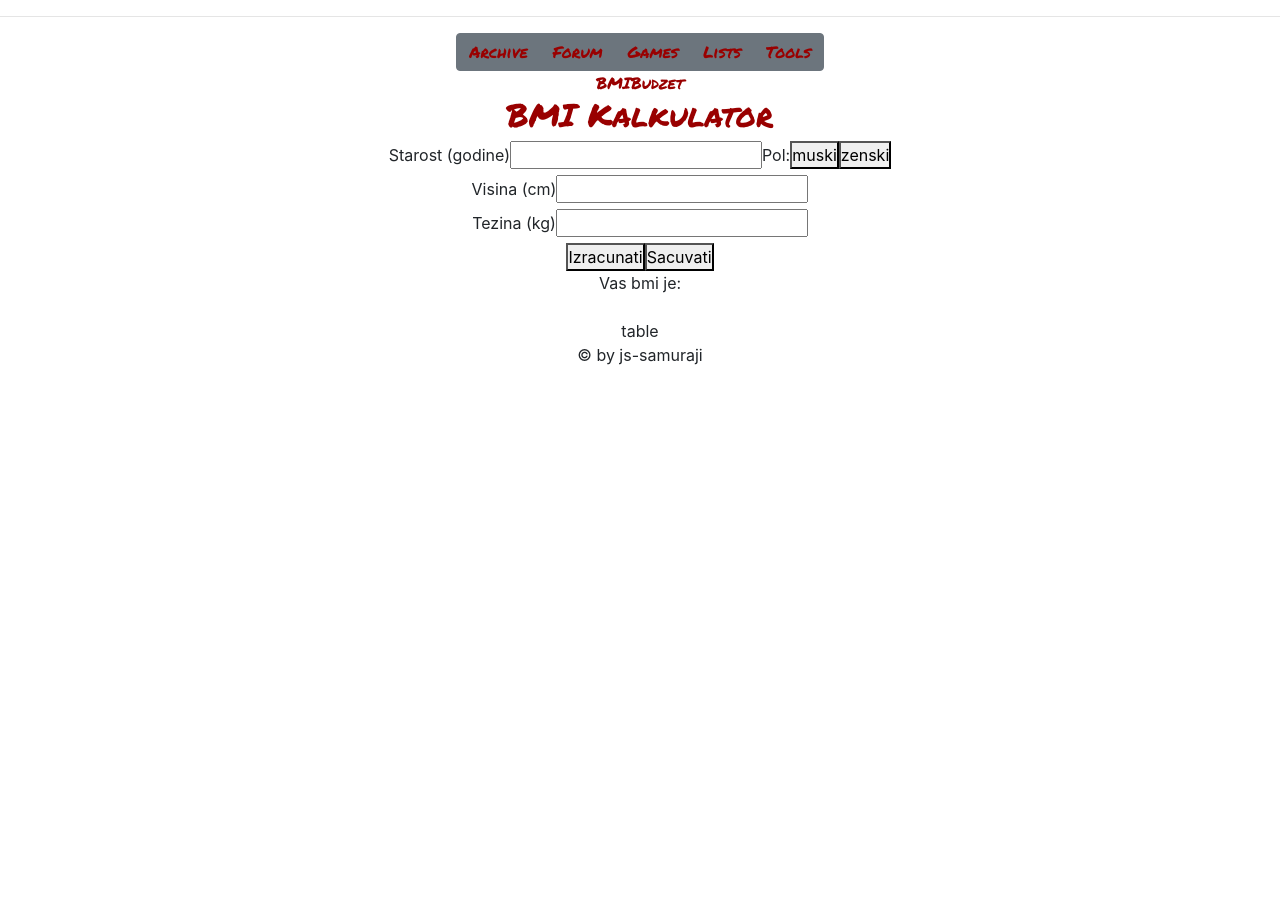
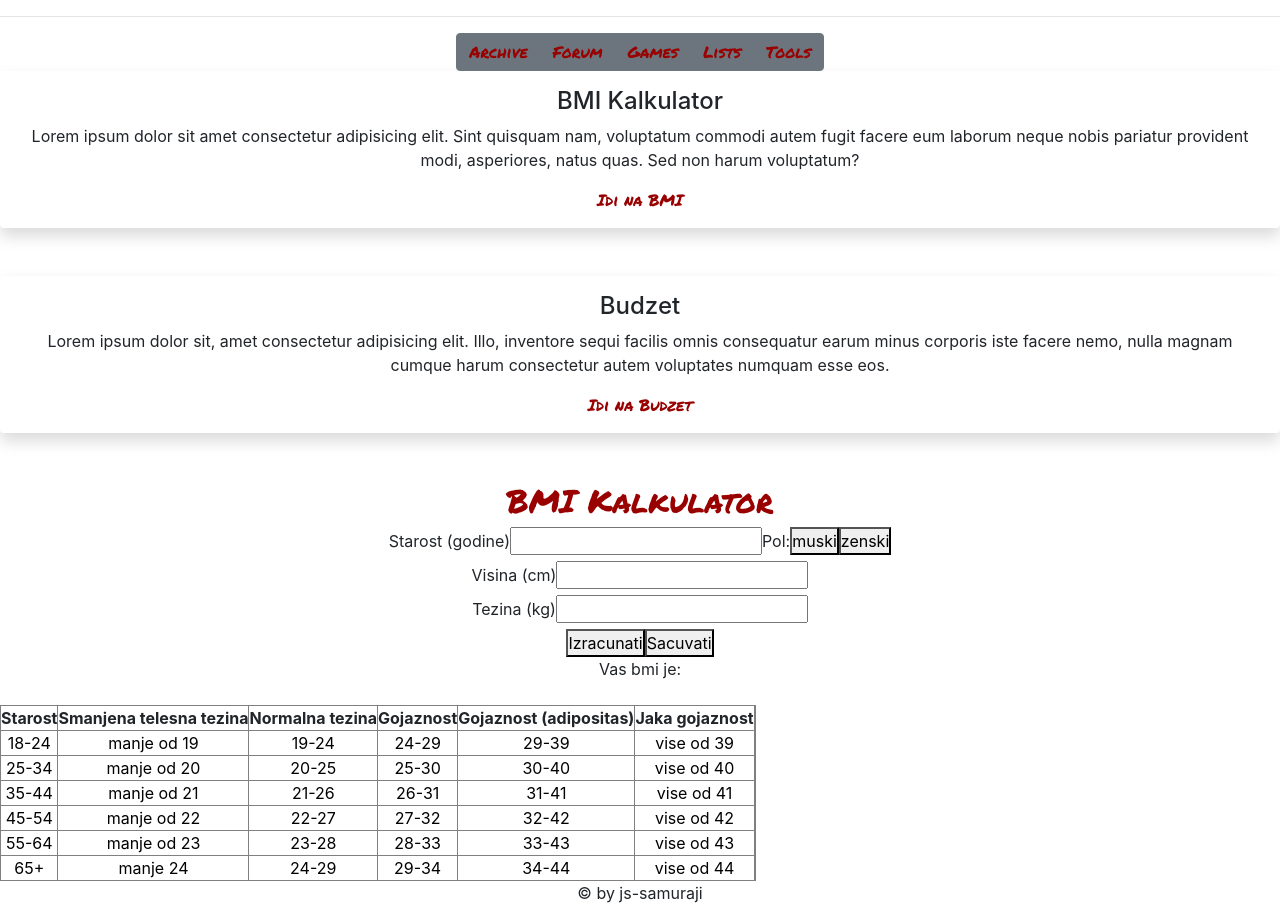
Before and after one commit to js-samuraji/staznam.rs, a React (Create React App) app: page /staznam.rs/tools/bmi in a window 1280 px wide. Shown: the part 800-1721 px from the top of the page. Before the commit the page ends 1183 px from the top, so only its background shows below. Built offline with nearby package versions, Linux system fonts and the light colour scheme.

Commit message:
minor changes

```diff
--- a/src/components/tools/Tools.jsx
+++ b/src/components/tools/Tools.jsx
@@ -10,16 +10,22 @@ export default function Tools() {
 
 
   return (
-    <div>
-      <div>
-        <Link to="/tools/bmi">BMI</Link>
-        {/* <Link to="/tools/calories"></Link> */}
-        <Link to="/tools/budget">Budzet</Link>
-
+    <div >
+      <div className="shadow p-3 mb-5 bg-white rounded">
+        <h4>BMI Kalkulator</h4>
+        <p>Lorem ipsum dolor sit amet consectetur adipisicing elit. Sint quisquam nam, voluptatum commodi autem fugit facere eum laborum neque nobis pariatur provident modi,
+          asperiores, natus quas. Sed non harum voluptatum?</p>
+        <Link to="/tools/bmi" >Idi na BMI</Link>
+      </div>
+      <div className="shadow p-3 mb-5 bg-white rounded">
+        <h4>Budzet</h4>
+        <p>Lorem ipsum dolor sit, amet consectetur adipisicing elit. Illo, inventore sequi facilis omnis consequatur earum minus corporis iste facere nemo,
+           nulla magnam cumque harum consectetur autem voluptates numquam esse eos.</p>
+        <Link to="/tools/budget">Idi na Budzet</Link>
       </div>
       <Switch>
-        <Route path="/tools/bmi" exact component={Bmi} />
-        <Route path="/tools/budget" exact component={Budget} />
+        <Route exact path="/tools/bmi" component={Bmi} />
+        <Route path="/tools/budget" component={Budget} />
       </Switch>
 
     </div>
--- a/src/components/tools/bmi/Bmi.jsx
+++ b/src/components/tools/bmi/Bmi.jsx
@@ -9,8 +9,6 @@ export default function Bmi() {
   const [mass, setMass] = useState();
 
   const calculateBmi = () => {
-
-    console.log('age', age, 'gender', gender, 'height', height, mass);
     let tmp = mass / (height * height) * 10000;
     setBmi((Math.round(tmp * 100) / 100).toFixed(2));
   }
@@ -41,7 +39,7 @@ export default function Bmi() {
         <p>{bmi}</p>
       </div>
       <div>
-        <BmiTable />
+        <BmiTable gender={gender} age={age} />
       </div>
     </div>
   );
--- a/src/components/tools/bmi/BmiTable.jsx
+++ b/src/components/tools/bmi/BmiTable.jsx
@@ -1,9 +1,87 @@
 import React from 'react'
 
-export default function BmiTable() {
+export default function BmiTable(props) {
+    const { age } = props;
+
+    let row1 = age > 18 && age <= 24 ? 'red' : 'black';
+    let row2 = age > 24 && age <= 34 ? 'red' : 'black';
+    let row3 = age > 35 && age <= 44 ? 'red' : 'black';
+    let row4 = age > 43 && age <= 54 ? 'red' : 'black';
+    let row5 = age > 53 && age <= 64 ? 'red' : 'black';
+    let row6 = age > 65 ? 'red' : 'black';
+
+    console.log(row1)
+
     return (
         <div>
-            table
+            <div>
+                <table border="1">
+                    <tbody>
+                        <tr>
+                            <th>Starost</th>
+                            <th>Smanjena telesna tezina</th>
+                            <th>Normalna tezina</th>
+                            <th>Gojaznost</th>
+                            <th>Gojaznost (adipositas)</th>
+                            <th>Jaka gojaznost</th>
+                        </tr>
+                        {/* </th> */}
+                        <tr style={{ color: row1 }}>
+                            <td>18-24</td>
+                            <td>manje od 19</td>
+                            <td>19-24</td>
+                            <td>24-29</td>
+                            <td>29-39</td>
+                            <td>vise od 39</td>
+                            <td></td>
+                        </tr>
+                        <tr style={{ color: row2 }}>
+                            <td>25-34</td>
+                            <td>manje od 20</td>
+                            <td>20-25</td>
+                            <td>25-30</td>
+                            <td>30-40</td>
+                            <td>vise od 40</td>
+                        </tr>
+                        <tr style={{ color: row3 }}>
+                            <td>35-44</td>
+                            <td>manje od 21</td>
+                            <td>21-26</td>
+                            <td>26-31</td>
+                            <td>31-41</td>
+                            <td>vise od 41</td>
+                        </tr>
+                        <tr style={{ color: row4 }}>
+                            <td>45-54</td>
+                            <td>manje od 22</td>
+                            <td>22-27</td>
+                            <td>27-32</td>
+                            <td>32-42</td>
+                            <td>vise od 42</td>
+                        </tr>
+                        <tr style={{ color: row5 }}>
+                            <td>55-64</td>
+                            <td>manje od 23</td>
+                            <td>23-28</td>
+                            <td>28-33</td>
+                            <td>33-43</td>
+                            <td>vise od 43</td>
+                        </tr>
+                        <tr style={{ color: row6 }}>
+                            <td>65+</td>
+                            <td>manje 24</td>
+                            <td>24-29</td>
+                            <td>29-34</td>
+                            <td>34-44</td>
+                            <td>vise od 44</td>
+                        </tr>
+                    </tbody>
+                </table>
+
+            </div>
+            <div>
+
+            </div>
         </div>
     )
 }
--- a/src/index.css
+++ b/src/index.css
@@ -98,3 +98,8 @@ img {
   height: 100px;
 
 }
+
+/* //////// TOOLS CSS////// */
+.toolsList {
+  color: red;
+}
--- a/src/layout/Header.jsx
+++ b/src/layout/Header.jsx
@@ -17,7 +17,7 @@ const Header = () => (
             <Col xs={6} md={4}>
               <Image
                 src="/staznam.rs/img/logo/logo.png"
-                clasName="headline"
+                className="headline"
                 roundedCircle
               />
             </Col>
--- a/src/layout/Main.jsx
+++ b/src/layout/Main.jsx
@@ -33,10 +33,10 @@ const Main = () => (
 
 
     <Switch>
-      <Route path="/archive" exact component={Archive} />
-      <Route path="/forum" exact component={Forum} />
-      <Route path="/games" exact component={Games} />
-      <Route path="/lists" exact component={Lists} />
+      <Route path="/archive" component={Archive} />
+      <Route path="/forum" component={Forum} />
+      <Route path="/games" component={Games} />
+      <Route path="/lists" component={Lists} />
       <Route path="/tools" component={Tools} />
     </Switch>
   </main>
```
